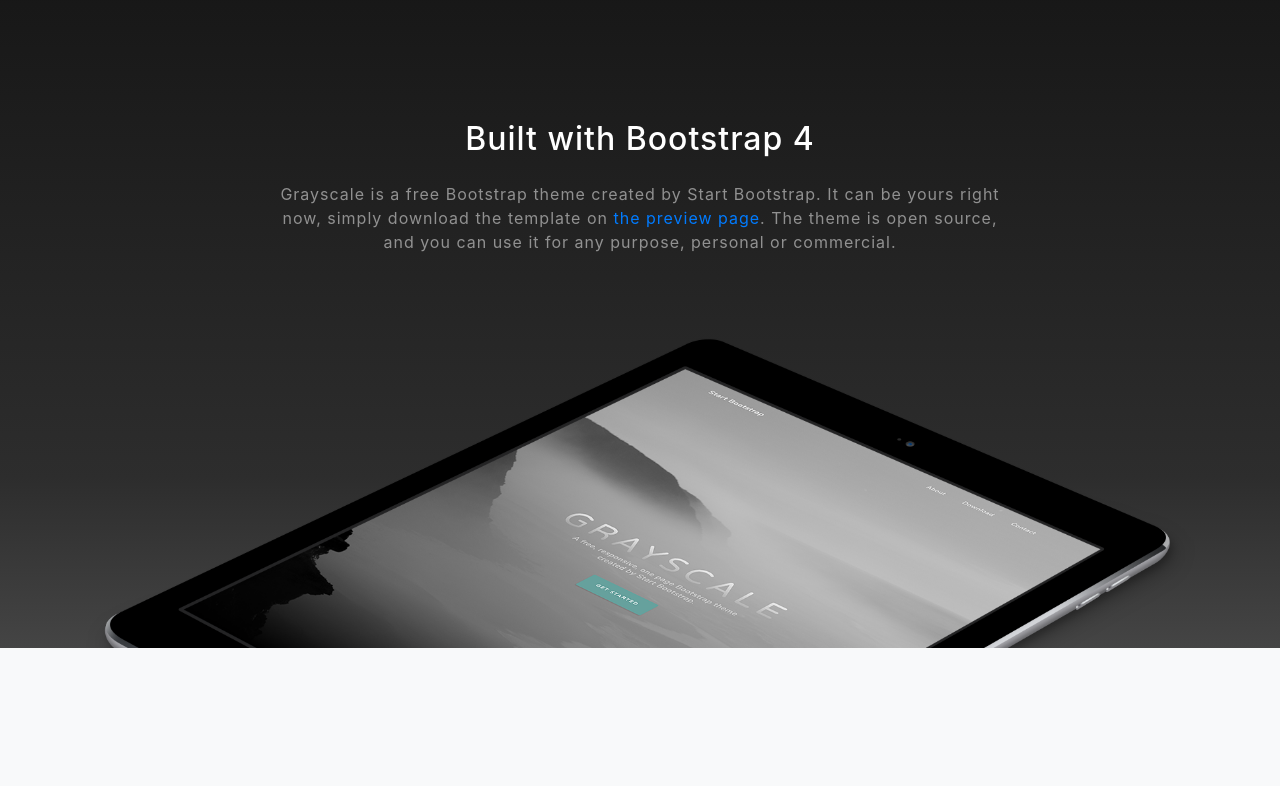
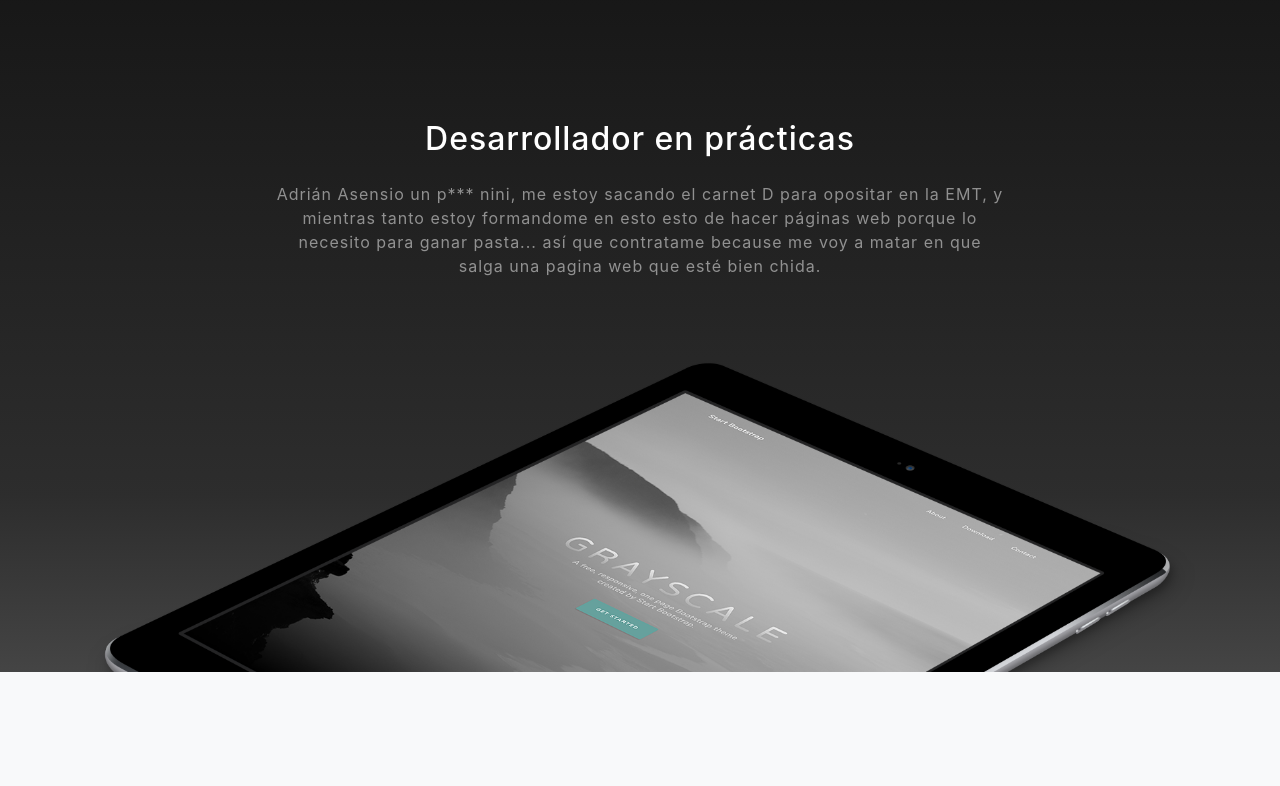
Before and after one commit to AdrianAsensio/portfolio, a website with bundled scripts: page index.html in a window 1280 px wide. Shown: the part 840-1626 px from the top of the page. Built offline with nearby package versions, Linux system fonts and the light colour scheme.

Commit message:
Modificado el about

```diff
--- a/index.html
+++ b/index.html
@@ -65,9 +65,12 @@
     <div class="container">
       <div class="row">
         <div class="col-lg-8 mx-auto">
-          <h2 class="text-white mb-4">Built with Bootstrap 4</h2>
-          <p class="text-white-50">Grayscale is a free Bootstrap theme created by Start Bootstrap. It can be yours right now, simply download the template on
-            <a href="http://startbootstrap.com/template-overviews/grayscale/">the preview page</a>. The theme is open source, and you can use it for any purpose, personal or commercial.</p>
+          <h2 class="text-white mb-4">Desarrollador en prácticas</h2>
+          <p class="text-white-50">
+            Adrián Asensio un p*** nini, me estoy sacando el carnet D para opositar en la EMT, y mientras tanto
+            estoy formandome en esto esto de hacer páginas web porque lo necesito para ganar pasta...
+            así que contratame because me voy a matar en que salga una pagina web que esté bien chida.
+          </p>
         </div>
       </div>
       <img src="img/ipad.png" class="img-fluid" alt="">
```
